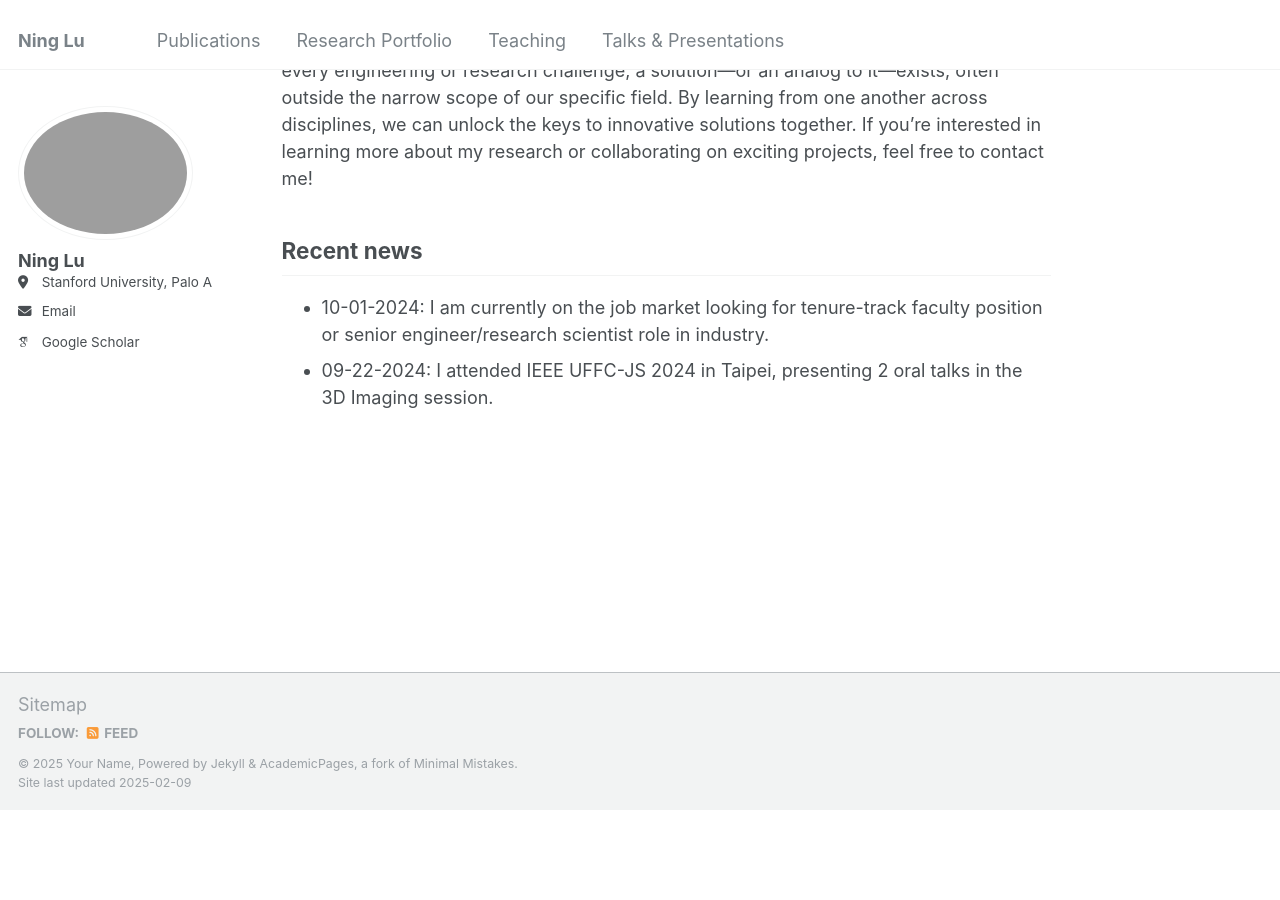
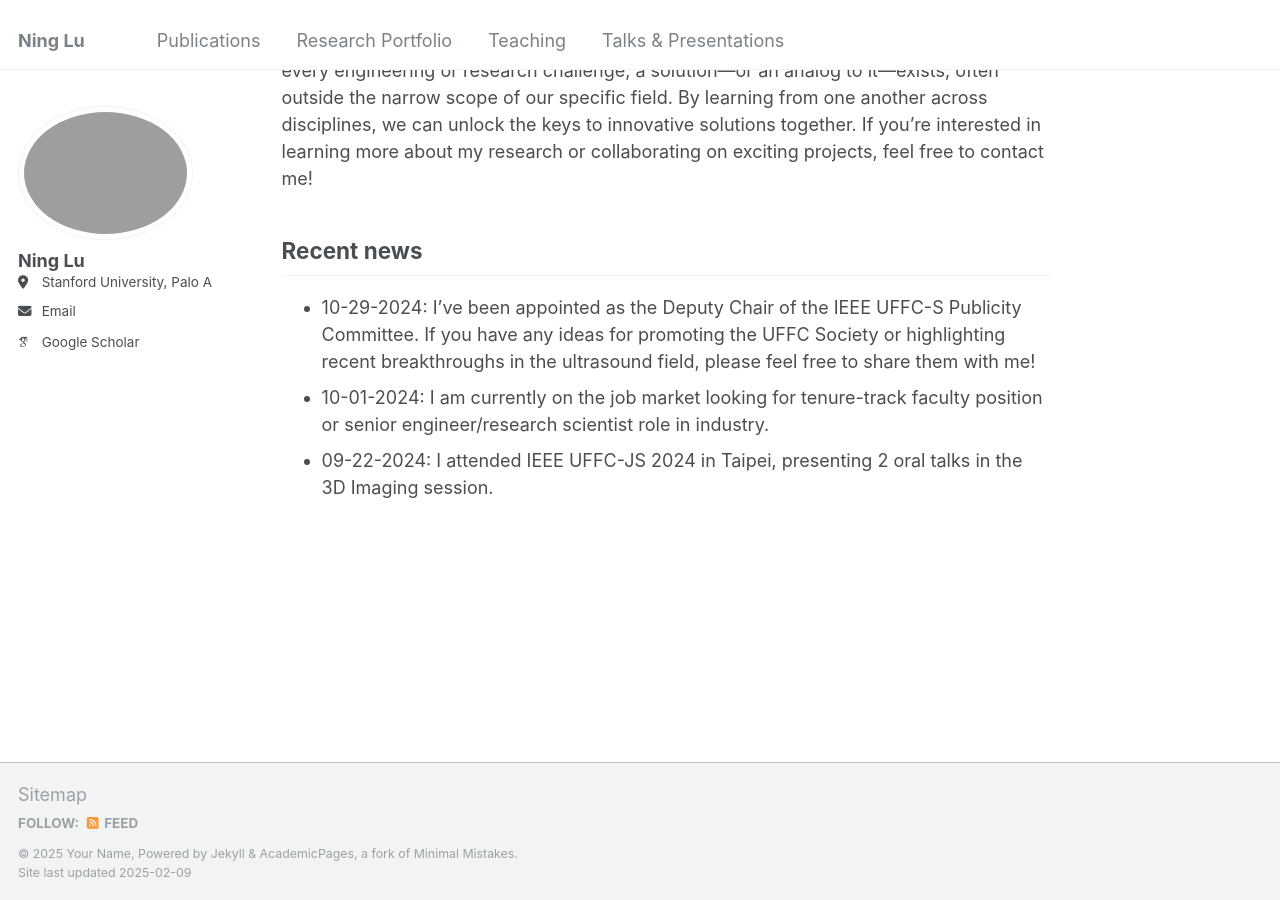
Before and after one commit to NingLu-Ultrasound/ninglu-ultrasound.github.io, a Jekyll site: the page built from _pages/about.md, in a window 1280 px wide and 900 px high, scrolled down 642 px. Built offline with Jekyll 4.4.1, drawn with Linux system fonts in a browser that asks for light colours; some web fonts are replaced; before the commit the page ends 1452 px from its top, so only the background shows below that.

Commit message:
Update about.md

```diff
--- a/_pages/about.md
+++ b/_pages/about.md
@@ -20,6 +20,6 @@ As a systems engineer, I have experience across the entire system development cy
 
 
 ## Recent news
-
+* 10-29-2024: I've been appointed as the Deputy Chair of the IEEE UFFC-S Publicity Committee. If you have any ideas for promoting the UFFC Society or highlighting recent breakthroughs in the ultrasound field, please feel free to share them with me!
 * 10-01-2024: I am currently on the job market looking for tenure-track faculty position or senior engineer/research scientist role in industry.
 * 09-22-2024: I attended IEEE UFFC-JS 2024 in Taipei, presenting 2 oral talks in the 3D Imaging session.
```
